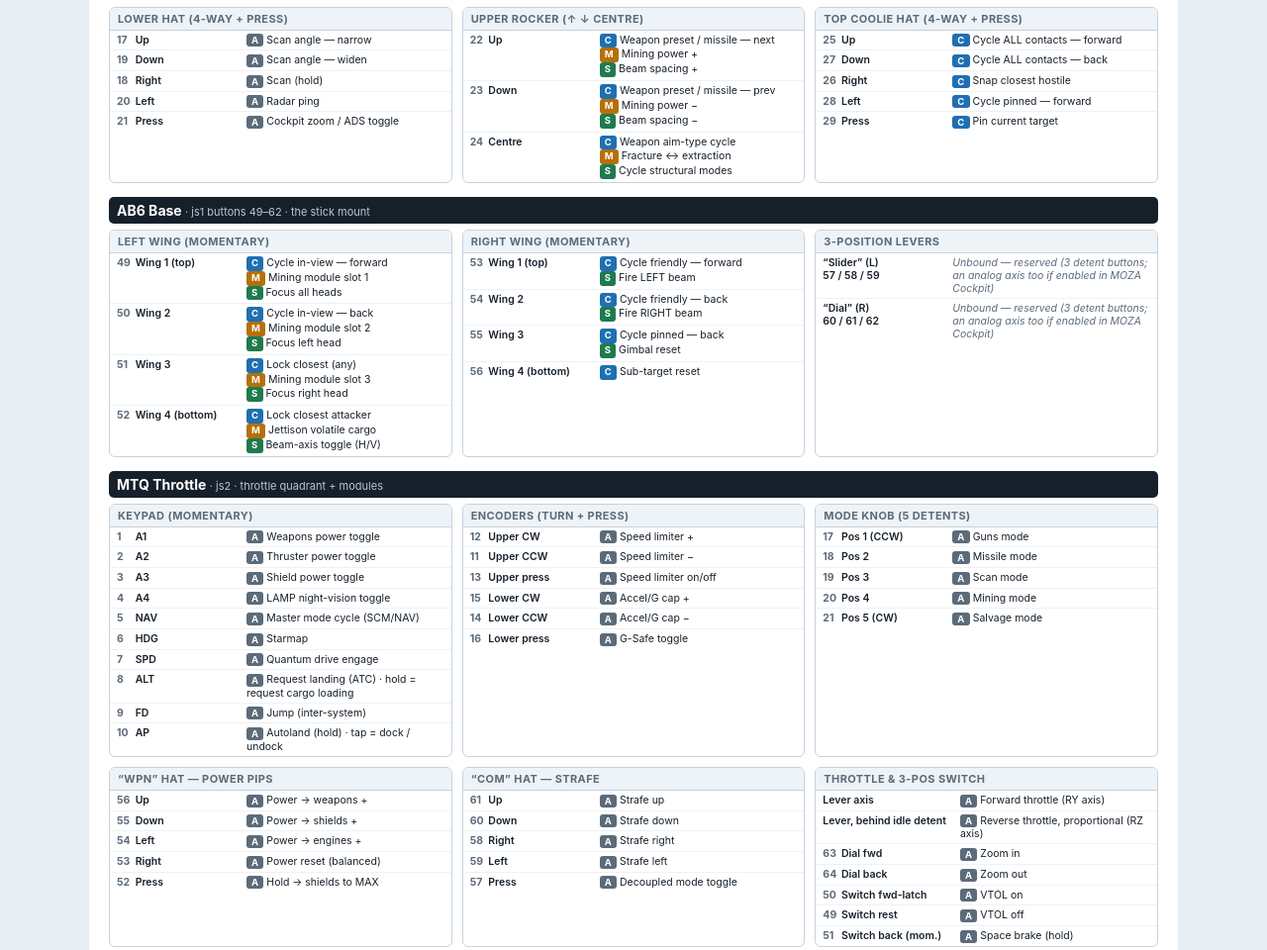
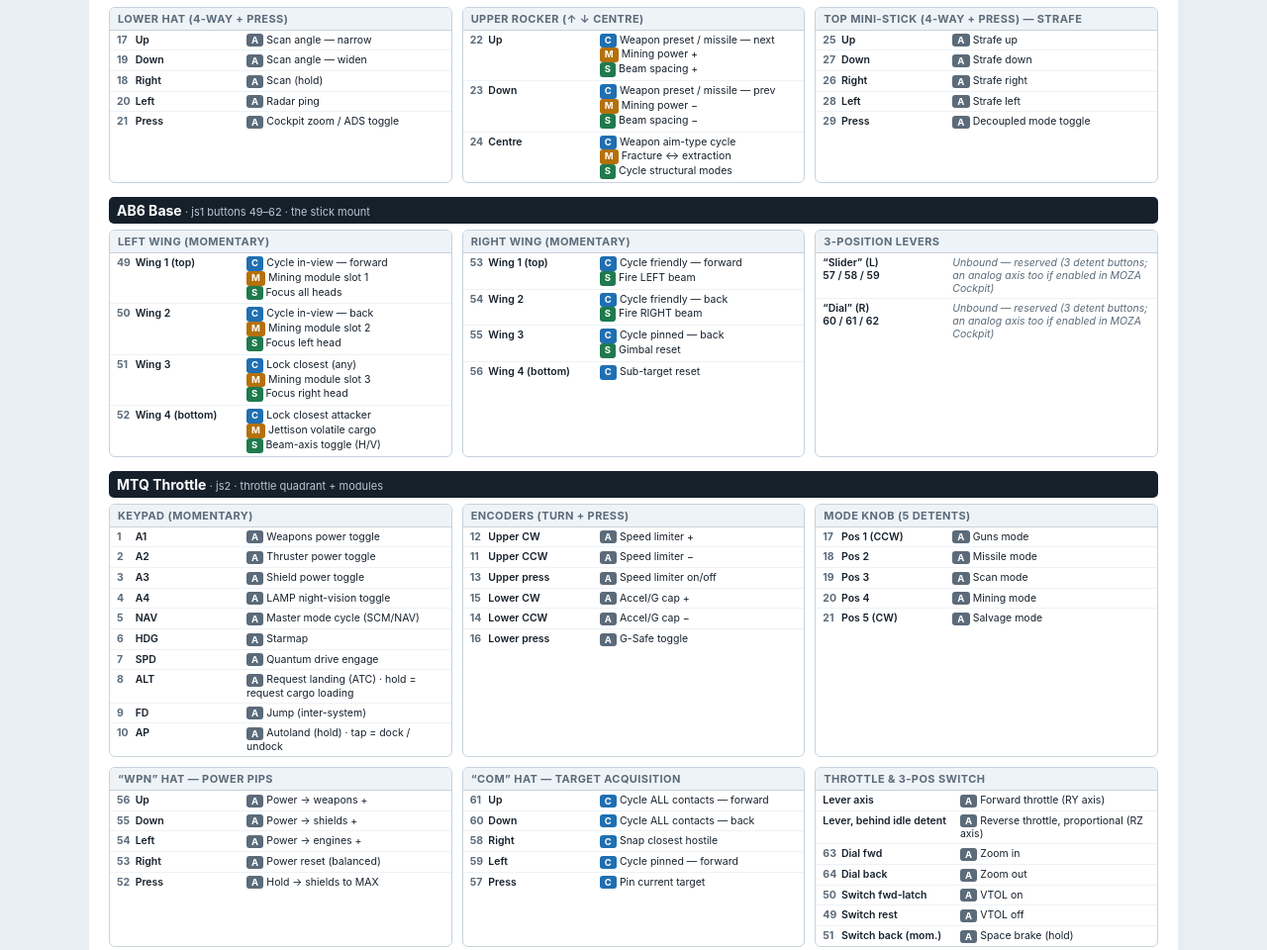
Before and after one commit to bshehram/starcitizen-moza-hotas, a plain HTML site: page reference/MOZA_BINDINGS.html in a window 1280 px wide. Shown: the part 391-1351 px from the top of the page at 99% size. Drawn offline with Linux system fonts and the light colour scheme.

Commit message:
Swap strafe/decouple and target acquisition between MHG and MTQ
Strafe (up/down/left/right) and the decoupled toggle move from the
MTQ "COM" hat (js2 57-61) to the MHG top mini-stick (js1 25-29). The
rarely used target-acquisition cluster (cycle all, closest hostile,
cycle pinned, pin target) moves the other way, direction for direction.
Pin Selected Target stays in spaceship_targeting.

gamedata.py check: 131 OK, 0 unknown, 0 wrong-map, no new ghost on
the ten moved buttons. Not yet loaded in-game or flown.

Docs, the bindings sheet and both reference cards are updated.

Co-Authored-By: Claude Opus 5.5 <noreply@anthropic.com>

```diff
--- a/reference/MOZA_BINDINGS.html
+++ b/reference/MOZA_BINDINGS.html
@@ -132,12 +132,12 @@
           <span class="row"><span class="tag t-salvage">S</span> Cycle structural modes</span></td></tr>
       </table></div>
 
-      <div class="card"><h3>Top coolie hat (4-way + press)</h3><table>
-        <tr><td class="btn"><span class="n">25</span> Up</td><td class="fn"><span class="tag t-combat">C</span> Cycle ALL contacts — forward</td></tr>
-        <tr><td class="btn"><span class="n">27</span> Down</td><td class="fn"><span class="tag t-combat">C</span> Cycle ALL contacts — back</td></tr>
-        <tr><td class="btn"><span class="n">26</span> Right</td><td class="fn"><span class="tag t-combat">C</span> Snap closest hostile</td></tr>
-        <tr><td class="btn"><span class="n">28</span> Left</td><td class="fn"><span class="tag t-combat">C</span> Cycle pinned — forward</td></tr>
-        <tr><td class="btn"><span class="n">29</span> Press</td><td class="fn"><span class="tag t-combat">C</span> Pin current target</td></tr>
+      <div class="card"><h3>Top mini-stick (4-way + press) — STRAFE</h3><table>
+        <tr><td class="btn"><span class="n">25</span> Up</td><td class="fn"><span class="tag t-util">A</span> Strafe up</td></tr>
+        <tr><td class="btn"><span class="n">27</span> Down</td><td class="fn"><span class="tag t-util">A</span> Strafe down</td></tr>
+        <tr><td class="btn"><span class="n">26</span> Right</td><td class="fn"><span class="tag t-util">A</span> Strafe right</td></tr>
+        <tr><td class="btn"><span class="n">28</span> Left</td><td class="fn"><span class="tag t-util">A</span> Strafe left</td></tr>
+        <tr><td class="btn"><span class="n">29</span> Press</td><td class="fn"><span class="tag t-util">A</span> Decoupled mode toggle</td></tr>
       </table></div>
 
     </div>
@@ -232,12 +232,12 @@
         <tr><td class="btn"><span class="n">52</span> Press</td><td class="fn"><span class="tag t-util">A</span> Hold → shields to MAX</td></tr>
       </table></div>
 
-      <div class="card"><h3>“COM” hat — STRAFE</h3><table>
-        <tr><td class="btn"><span class="n">61</span> Up</td><td class="fn"><span class="tag t-util">A</span> Strafe up</td></tr>
-        <tr><td class="btn"><span class="n">60</span> Down</td><td class="fn"><span class="tag t-util">A</span> Strafe down</td></tr>
-        <tr><td class="btn"><span class="n">58</span> Right</td><td class="fn"><span class="tag t-util">A</span> Strafe right</td></tr>
-        <tr><td class="btn"><span class="n">59</span> Left</td><td class="fn"><span class="tag t-util">A</span> Strafe left</td></tr>
-        <tr><td class="btn"><span class="n">57</span> Press</td><td class="fn"><span class="tag t-util">A</span> Decoupled mode toggle</td></tr>
+      <div class="card"><h3>“COM” hat — TARGET ACQUISITION</h3><table>
+        <tr><td class="btn"><span class="n">61</span> Up</td><td class="fn"><span class="tag t-combat">C</span> Cycle ALL contacts — forward</td></tr>
+        <tr><td class="btn"><span class="n">60</span> Down</td><td class="fn"><span class="tag t-combat">C</span> Cycle ALL contacts — back</td></tr>
+        <tr><td class="btn"><span class="n">58</span> Right</td><td class="fn"><span class="tag t-combat">C</span> Snap closest hostile</td></tr>
+        <tr><td class="btn"><span class="n">59</span> Left</td><td class="fn"><span class="tag t-combat">C</span> Cycle pinned — forward</td></tr>
+        <tr><td class="btn"><span class="n">57</span> Press</td><td class="fn"><span class="tag t-combat">C</span> Pin current target</td></tr>
       </table></div>
 
       <div class="card"><h3>Throttle &amp; 3-pos switch</h3><table>
```
Also changed, not shown: MOZA.xml (+18 -18 lines), cards/MOZA_MHG_AB6_ref.png, cards/MOZA_MHG_AB6_ref.svg, cards/MOZA_MTQ_ref.png, cards/MOZA_MTQ_ref.svg, 3 other files.
